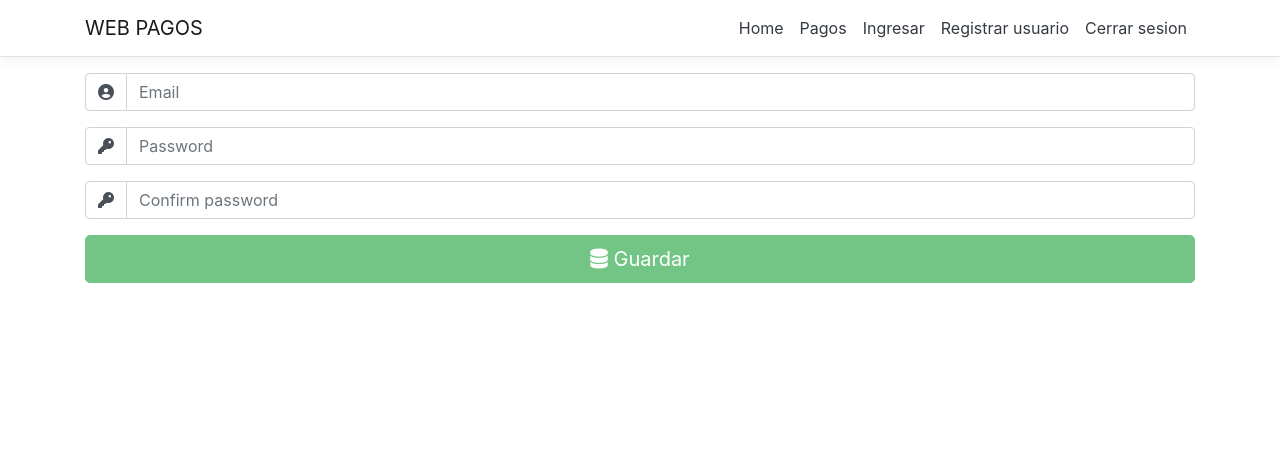
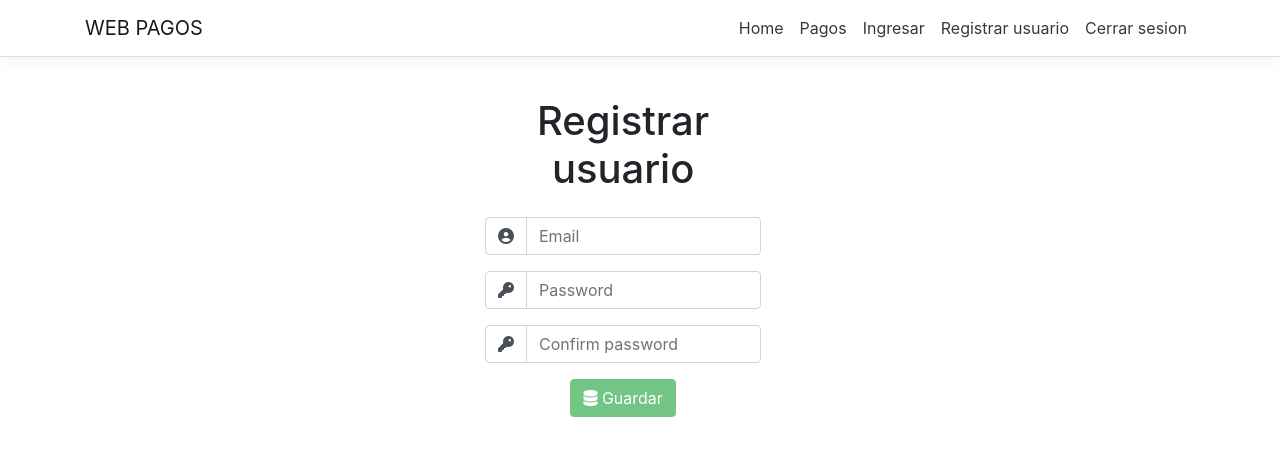
Before and after one commit to CarlPopoca/WEBAPICORE_2.2_ANGULAR_PAGOS, an Angular app in the folder WEBANGULARPAGOS/: page /registrarusuario in a window 1280 px wide. Shown: the top 456 px of the page. Built offline with nearby package versions, Linux system fonts and the light colour scheme.

Commit message:
Se actualiza Login y registro de usuarios

```diff
--- a/WEBANGULARPAGOS/src/app/home/home.component.html
+++ b/WEBANGULARPAGOS/src/app/home/home.component.html
@@ -1 +1 @@
-<p>home works!</p>
+<p>Aplicación de Angular con Apis de seguridad y contactos en ASP NET Core 2.2</p>
--- a/WEBANGULARPAGOS/src/app/seguridad/ingresar/ingresar.component.html
+++ b/WEBANGULARPAGOS/src/app/seguridad/ingresar/ingresar.component.html
@@ -1,4 +1,10 @@
-<form #form="ngForm" autocomplete="off" (submit)="onSubmit(form)">
+<div id="container" class="container">
+  <div class="row">
+
+    <div class="col-sm-6 offset-sm-4 text-center">
+      <h1 class="col-sm-7 display-5 my-4">Login</h1>
+      <div class="info-form ">
+        <form #form="ngForm" autocomplete="off" (submit)="onSubmit(form)" class="col-sm-7">
 
           <!--Se ocupa div con class form-group para agrupar controles-->
           <div class="form-group">
@@ -35,19 +41,23 @@
           </div>
 
           <div class="form-group">
+            <div className="input-group">
+              <div class="input-group-prepend">
                 <div class="form-check">
-
                   <input type="checkbox" name="RemenberMe" #RemenberMe="ngModel" [(ngModel)]="service.formData.RemenberMe"
-             class="form-check-input"/>
+                         class="form-check-input" />
                   <label htmlFor="RemenberMe" class="form-check-label">Recordar sesión</label>
-
                 </div>
-
+              </div>
+              </div>
             </div>
 
             <div class="form-group">
                 <!--El atributo disabled no permite desabilitar el botón si los datos del control son invalidos-->
-      <button class="btn btn-success btn-lg btn-block" type="submit" [disabled]="form.invalid"><i class="fas fa-sign-in-alt"></i> Ingresar</button>
+                <button class="btn btn-success" type="submit" [disabled]="form.invalid"><i class="fas fa-sign-in-alt"></i> Ingresar</button>
             </div>
-
         </form>
+      </div>
+    </div>
+  </div>
+</div>
--- a/WEBANGULARPAGOS/src/app/seguridad/registrar-usuario/registrar-usuario.component.html
+++ b/WEBANGULARPAGOS/src/app/seguridad/registrar-usuario/registrar-usuario.component.html
@@ -1,4 +1,10 @@
-<form #form="ngForm" autocomplete="off" (submit)="onSubmit(form)">
+<div id="container" class="container">
+  <div class="row">
+
+    <div class="col-sm-6 offset-sm-4 text-center">
+      <h1 class="col-sm-7 display-6 my-4">Registrar usuario</h1>
+      <div class="info-form ">
+        <form #form="ngForm" autocomplete="off" (submit)="onSubmit(form)" class="col-sm-7">
 
           <!--Se ocupa div con class form-group para agrupar controles-->
           <div class="form-group">
@@ -53,7 +59,11 @@
 
           <div class="form-group">
               <!--El atributo disabled no permite desabilitar el botón si los datos del control son invalidos-->
-    <button class="btn btn-success btn-lg btn-block" type="submit" [disabled]="form.invalid"><i class="fas fa-database"></i> Guardar</button>
+              <button class="btn btn-success" type="submit" [disabled]="form.invalid"><i class="fas fa-database"></i> Guardar</button>
           </div>
 
 </form>
+      </div>
+    </div>
+  </div>
+</div>
```
Lines whose indentation alone changed are shown as unchanged.
